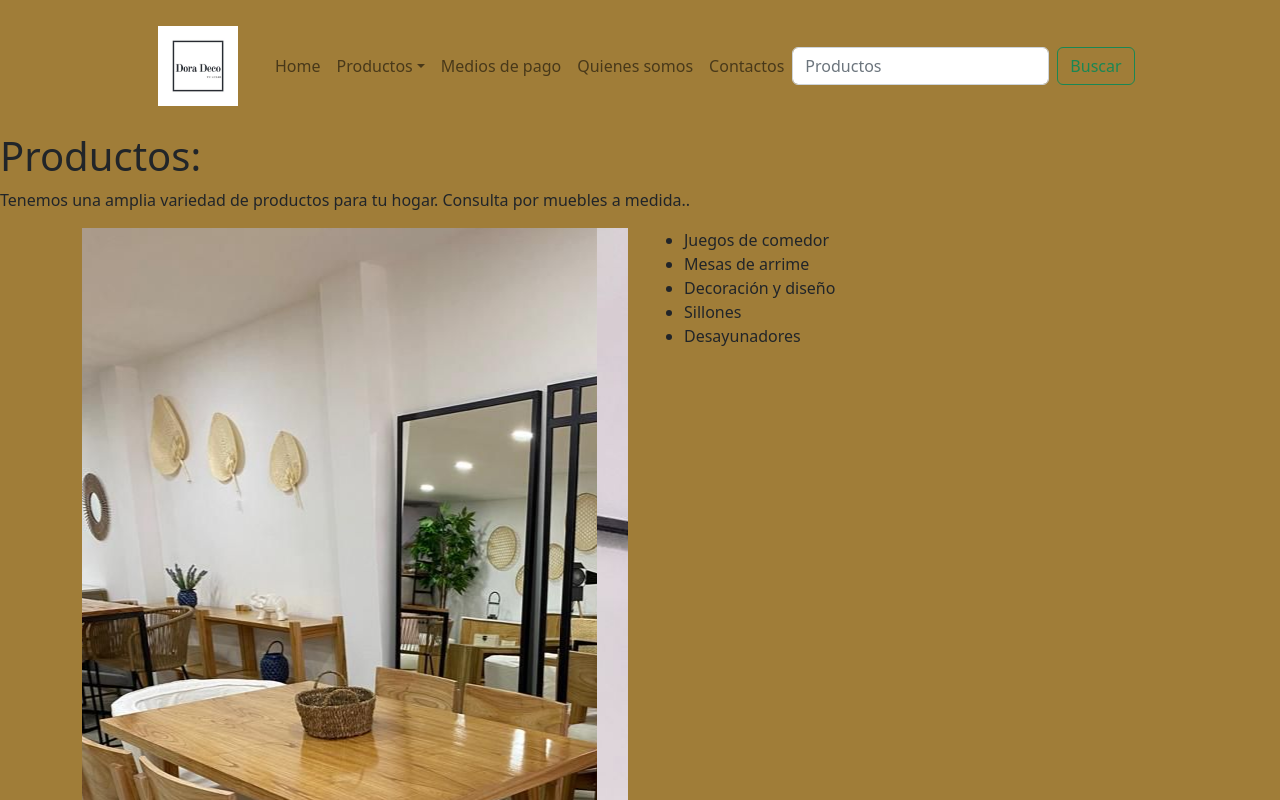
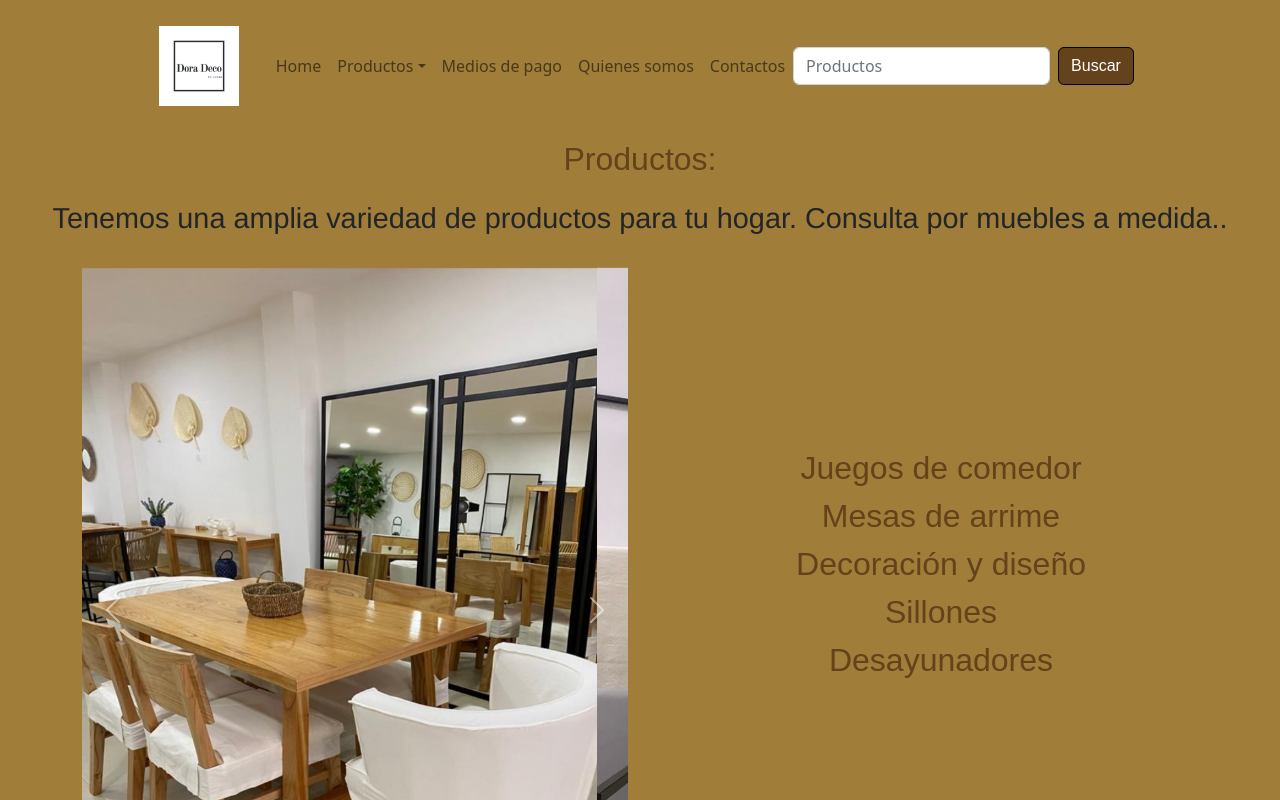
Before and after one commit to Emi-Morini/DoraDecoFinal, a website: page pages/productos.html in a window 1280 px wide. Shown: the top 800 px of the page. Drawn offline with nearby package versions, Linux system fonts and the light colour scheme; files that its build step writes are made by us from their sources; a web font is replaced by a local one.

Commit message:
subiendo pages productos

```diff
--- a/pages/productos.html
+++ b/pages/productos.html
@@ -8,7 +8,7 @@
     <link href="https://cdn.jsdelivr.net/npm/bootstrap@5.2.0-beta1/dist/css/bootstrap.min.css" rel="stylesheet" integrity="sha384-0evHe/X+R7YkIZDRvuzKMRqM+OrBnVFBL6DOitfPri4tjfHxaWutUpFmBp4vmVor" crossorigin="anonymous">
     <title>Productos</title>
     <link rel="icon" href="../IMG/logo.jpeg">
-    <link rel="stylesheet" href="../CSS/style.css">
+    <link rel="stylesheet" href="../CSS/main.css">
     <link rel="preconnect" href="https://fonts.googleapis.com">
     <link rel="preconnect" href="https://fonts.gstatic.com" crossorigin>
     <link href="https://fonts.googleapis.com/css2?family=Kdam+Thmor+Pro&display=swap" rel="stylesheet">
--- a/scss/layout/productos.scss
+++ b/scss/layout/productos.scss
@@ -0,0 +1,110 @@
+/* Productos */
+
+
+.div-body{
+    background-color: #a07d38;
+}
+
+.estilo-nav{
+    background-color: #a07d38;
+}
+
+.estilo-button{
+    background-color:  rgb(100, 66, 27);
+    font-family: 'Kdam Thmor Pro', sans-serif;
+    color: white;
+    border-color: black;
+}
+
+.produc{
+    display: grid;
+    grid-template-columns: auto;
+    grid-template-rows: repeat(1.2fr);
+    grid-template-areas: "titProduc"
+                         "parraProduc"
+                         "ulProduc"
+                         "divProducUno"
+                         "divProducDos"
+                         "divProducTres"
+                         "divProducCuatro";
+    justify-content: center;
+    justify-items: center;
+    align-items: center;
+
+}
+
+.titProduc{
+    grid-area: titProduc;
+    font-family: 'Kdam Thmor Pro', sans-serif;
+    color: rgb(100, 66, 27);
+    font-size: 2rem;
+    margin: 0.5rem;
+
+}
+
+.parraProduc{
+    grid-area: parraProduc;
+    font-family: 'Franklin Gothic Medium', 'Arial Narrow', Arial, sans-serif;
+    font-size: 1.8rem;
+    text-align: center;
+    margin: 0.7rem;
+
+}
+
+.ulProduc{
+    grid-area: ulProduc;
+    font-family: 'Kdam Thmor Pro', sans-serif;
+    color: rgb(100, 66, 27);
+    font-size: 2rem;
+    list-style: none;
+    text-align: center;
+    margin-top: 12rem;
+
+    .ulProduc li{
+        padding-bottom: 1.5rem;
+    }
+
+}
+
+.divProducUno{
+    grid-area: divProducUno;
+    max-width: 100%;
+    max-height: 100%;
+    margin: 0.8rem;
+
+}
+
+.divProducDos{
+    grid-area: divProducDos;
+    max-width: 100%;
+    max-height: 100%;
+    margin: 0.8rem;
+
+}
+
+.divProducTres{
+    grid-area: divProducTres;
+    max-width: 100%;
+    max-height: 100%;
+    margin: 0.8rem;
+
+}
+
+.divProducCuatro{
+    grid-area: divProducCuatro;
+    max-width: 100%;
+    max-height: 100%;
+    margin: 0.8rem;
+
+}
+
+
+
+.imaProduc{
+  width: 600px;
+  height: 700px;
+  margin-top: 1rem;
+  &:hover{
+    box-shadow: 0 0.1rem 0.4rem black;
+  }
+}
--- a/scss/style.scss
+++ b/scss/style.scss
@@ -1,4 +1,5 @@
 @import "utilities/reset";
 @import "layout/index";
 @import "layout/quienessomos";
+@import "layout/productos";
 @import "utilities/mediaqueries";
--- a/scss/utilities/_mediaqueries.scss
+++ b/scss/utilities/_mediaqueries.scss
@@ -131,3 +131,40 @@
     }
 
 }
+
+/* Mediaqueries Productos */
+
+@media screen and (min-width: 576px) and (max-width: 992px){
+
+
+    .produc{
+        grid-template-areas: "titProduc titProduc"
+                             "parraProduc parraProduc"
+                             "ulProduc ulProduc"
+                             "divProducUno divProducDos"
+                             "divProducTres divProducCuatro";
+        justify-content: center;
+        justify-items: center;
+        align-items: center;
+
+    }
+
+
+
+}
+
+@media screen and (min-width: 992px){
+
+
+    .produc{
+        grid-template-areas: "titProduc titProduc titProduc titProduc"
+                             "parraProduc parraProduc parraProduc parraProduc"
+                             "ulProduc ulProduc ulProduc ulProduc"
+                             "divProducUno divProducDos divProducTres divProducCuatro";
+        justify-content: center;
+        justify-items: center;
+        align-items: center;
+
+    }
+
+}
```
Also changed, not shown: css/main.css.
